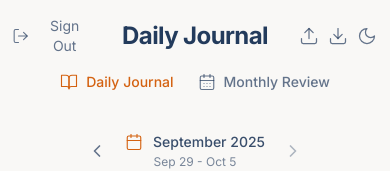
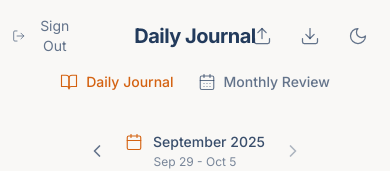
Before and after one commit to morhendos/quick-journal-app, a Next.js app: page / in a window 390 px wide. Shown: the top 171 px of the page. Built offline with nearby package versions, Linux system fonts and the light colour scheme.

Commit message:
feat: further optimize header for smallest screens

```diff
--- a/src/components/layout/PageHeader.tsx
+++ b/src/components/layout/PageHeader.tsx
@@ -20,19 +20,19 @@ export function PageHeader({ onEntriesUpdate, compact }: PageHeaderProps) {
       "animate-fade-in",
       compact ? "" : "mb-4 sm:mb-6 md:mb-8"
     )}>
-      <div className="flex justify-between items-center gap-2">
-        <div className="w-20 sm:w-24 md:w-32">
+      <div className="flex justify-between items-center gap-1 sm:gap-2">
+        <div className="w-16 sm:w-24 md:w-32 flex justify-start">
           <LogoutButton />
         </div>
         <h1 className={cn(
           "journal-heading font-bold text-ink tracking-tight text-center",
           compact
-            ? "text-lg sm:text-xl md:text-2xl"
-            : "text-2xl sm:text-3xl md:text-4xl lg:text-5xl"
+            ? "text-base sm:text-xl md:text-2xl"
+            : "text-xl sm:text-3xl md:text-4xl lg:text-5xl"
         )}>
           {title}
         </h1>
-        <div className="w-20 sm:w-24 md:w-32">
+        <div className="w-16 sm:w-24 md:w-32 flex justify-end">
           <HeaderControls onEntriesUpdate={onEntriesUpdate} />
         </div>
       </div>
```
